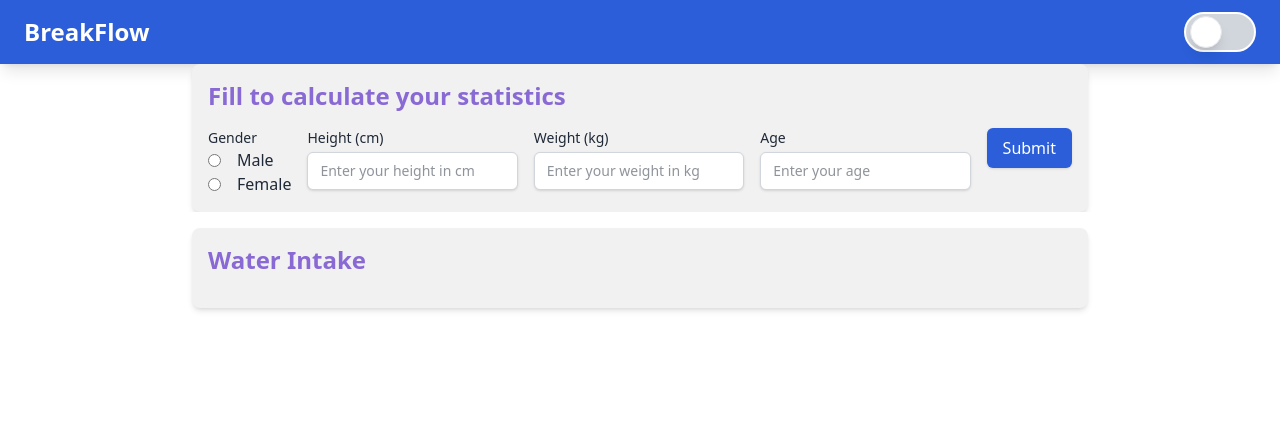
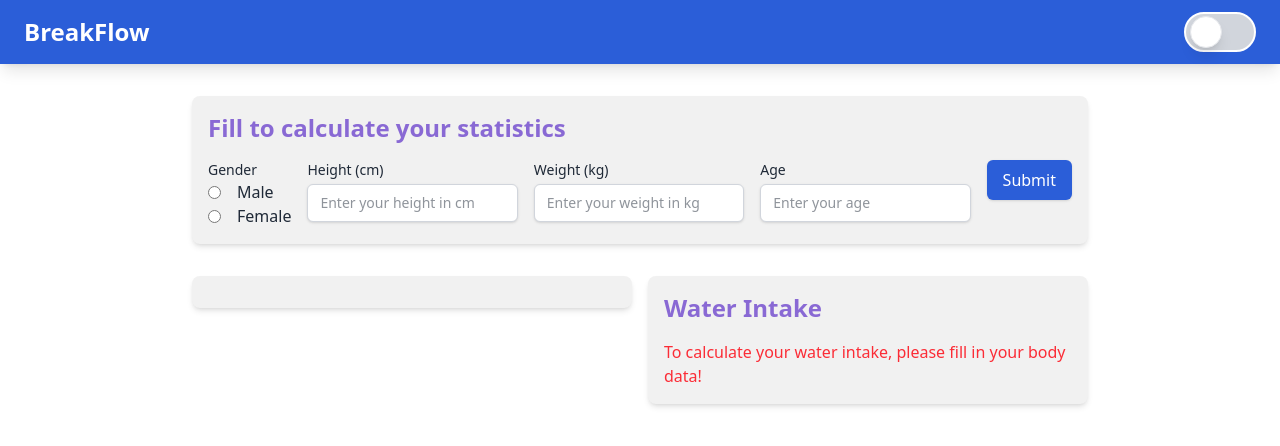
Before and after one commit to mkolaska04/breakflow, a React (Vite) app in the folder breakflow/: page / in a window 1280 px wide. Shown: the top 446 px of the page. Built offline with nearby package versions, Linux system fonts and the light colour scheme; some icons are missing.

Commit message:
moving body data to local storage

```diff
--- a/breakflow/src/App.css
+++ b/breakflow/src/App.css
@@ -1,10 +1 @@
 @import "tailwindcss";
-
-@theme {
-  --color-primary: #2b5ed8;
-  --color-success: #0CCE6Bl
-
-  --spacing-header: 4rem;
-  --spacing-sidebar: 16rem;
-  --spacing-container: 1.5rem;
-}
--- a/breakflow/src/App.tsx
+++ b/breakflow/src/App.tsx
@@ -4,26 +4,43 @@ import './App.css'
 import BodyDataForm from './components/BodyDataForm.tsx'
 import WaterCounter from './components/WaterCounter.tsx'
 import { useState, useEffect } from 'react'
+import ActivityReminder from './components/ActivityReminder.tsx'
 
 function App() {
-  const { isDarkMode, toggleTheme } = useTheme()
-  const [bodyData, setBodyData] = useState(null)
-  const [optimalIntake, setOptimalIntake] = useState<number | null>(null)
+    const { isDarkMode, toggleTheme } = useTheme();
+  const [bodyData, setBodyData] = useState({});
+  const [optimalIntake, setOptimalIntake] = useState<number | null>(null);
+
+  useEffect(() => {
+    const savedData = localStorage.getItem('bodyData');
+    if (savedData) {
+      try {
+        const parsedData = JSON.parse(savedData);
+        setBodyData({ ...parsedData, changed: true });
+      } catch (error) {
+        console.error("Failed to parse bodyData from localStorage", error);
+      }
+    } else {
+      setBodyData({ gender: '', height: 0, weight: 0, age: 0, changed: false });
+    }
+  }, []);
+
   const handleFormSubmit = (data: any) => {
-    setBodyData(data);
-    console.log("Received valid data:", data);
+    const newData = { ...data, changed: true };
+    setBodyData(newData);
+    localStorage.setItem('bodyData', JSON.stringify(data));
+    console.log("Received valid data and saved to localStorage:", data);
   };
 
-
   useEffect(() => {
-    if (bodyData) {
+    if (bodyData && bodyData.weight && !isNaN(Number(bodyData.weight))) {
       const { weight } = bodyData;
-
-      const calculatedIntake = weight * 0.033;
+      const calculatedIntake = Number(weight) * 0.033;
       setOptimalIntake(calculatedIntake);
+    } else {
+      setOptimalIntake(null);
     }
   }, [bodyData]);
-
   return (
     <>
       <header>
@@ -32,15 +49,16 @@ function App() {
 
       </header>
       <main className="min-h-screen bg-[var(--bg-primary)] text-[var(--text-primary)] p-4">
-        <div className="max-w-4xl mx-auto">
-          <section>
-
+        <div className="max-w-4xl mx-auto flex flex-col md:flex-row md:space-x-4 space-y-8 md:space-y-0">
+          <section className="w-full">
+            <ActivityReminder />
           </section>
-          <section>
-            <WaterCounter optimalIntake={optimalIntake === null ? undefined : optimalIntake} />
+          <section className="w-full">
+            <WaterCounter optimalIntake={optimalIntake === null ? undefined : optimalIntake} changed={bodyData.changed} />
           </section>
         </div>
       </main>
+
     </>
   )
 }
--- /dev/null
+++ b/breakflow/src/components/ActivityReminder.tsx
@@ -0,0 +1,7 @@
+export default function ActivityReminder() {
+    return (
+        <div className="p-4 bg-[var(--bg-surface)] rounded-lg shadow-md">
+
+        </div>
+    );
+}
--- a/breakflow/src/components/BodyDataForm.tsx
+++ b/breakflow/src/components/BodyDataForm.tsx
@@ -52,7 +52,7 @@ export default function BodyDataForm({ onFormSubmit }: BodyDataFormProps) {
   };
 
   return (
-    <div className="p-4 bg-[var(--bg-surface)] rounded-lg shadow-md max-w-4xl mx-auto">
+    <div className="p-4 bg-[var(--bg-surface)] rounded-lg shadow-md max-w-4xl my-8 mx-4 md:mx-auto mb-4">
       <h2 className="text-2xl font-bold mb-4 text-[var(--theme-secondary)]">
         Fill to calculate your statistics
       </h2>
--- a/breakflow/src/components/WaterCounter.tsx
+++ b/breakflow/src/components/WaterCounter.tsx
@@ -1,7 +1,7 @@
 import LocalDrinkIcon from '@mui/icons-material/LocalDrink';
 import { useEffect, useState } from 'react';
 
-export default function WaterCounter({ optimalIntake }: { optimalIntake?: number }) {
+export default function WaterCounter({ optimalIntake, changed }: { optimalIntake?: number, changed: boolean }) {
     const [totalCups, setTotalCups] = useState(0);
     const [consumedCups, setConsumedCups] = useState(0);
     const [isGoalMet, setIsGoalMet] = useState(false);
@@ -39,8 +39,9 @@ export default function WaterCounter({ optimalIntake }: { optimalIntake?: number
     const consumedLiters = (consumedCups * 0.25).toFixed(2);
 
     return (
-        <div className="p-4 bg-[var(--bg-surface)] rounded-lg shadow-md">
+        <div className="p-4 bg-[var(--bg-surface)] rounded-lg shadow-md w-full ">
             <h2 className="text-2xl font-bold mb-4 text-[var(--theme-secondary)]">Water Intake</h2>
+            {!changed && <div className="text-red-500">To calculate your water intake, please fill in your body data!</div>}
 
             {optimalIntake !== undefined && (
                 <>
```
